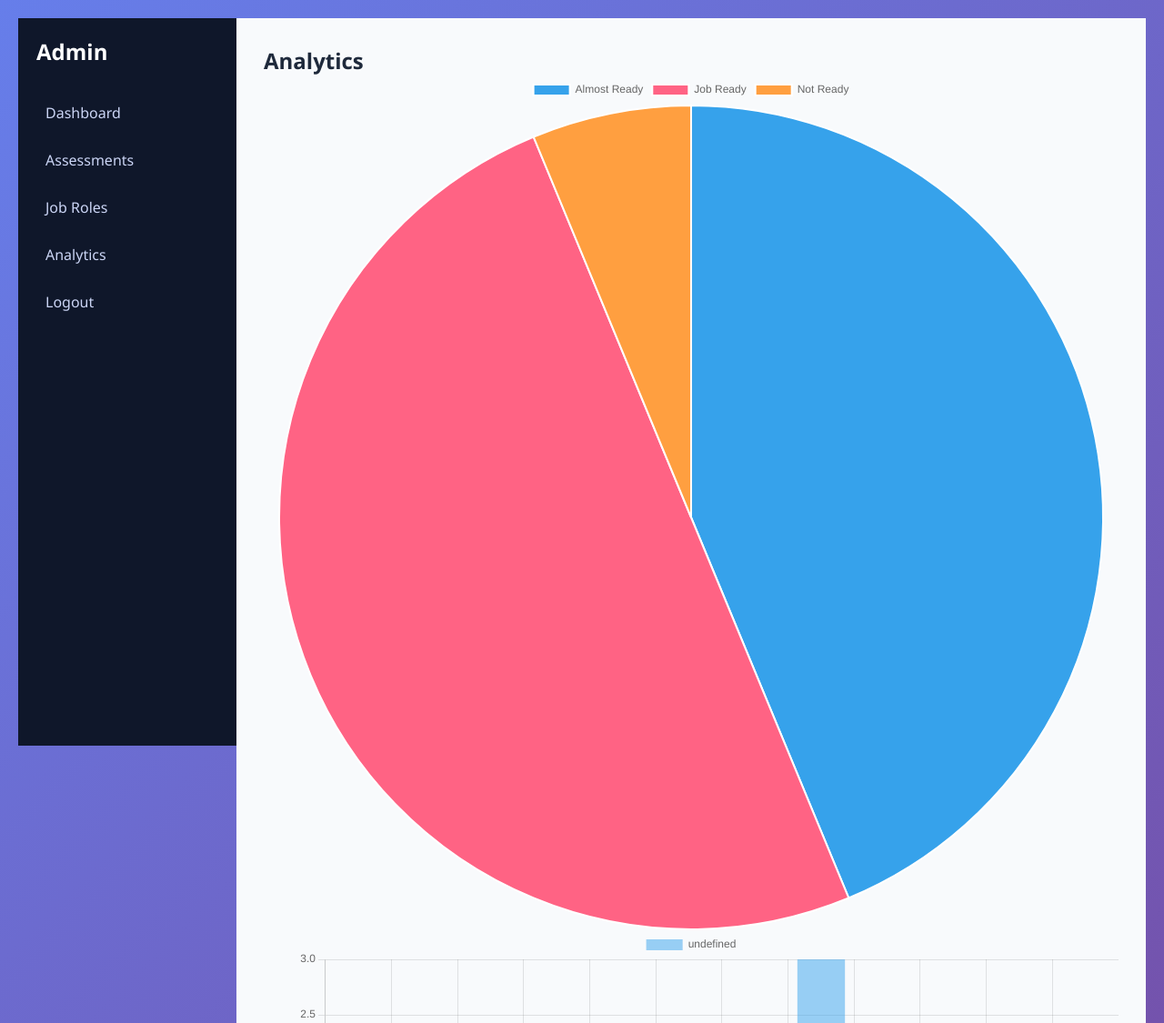
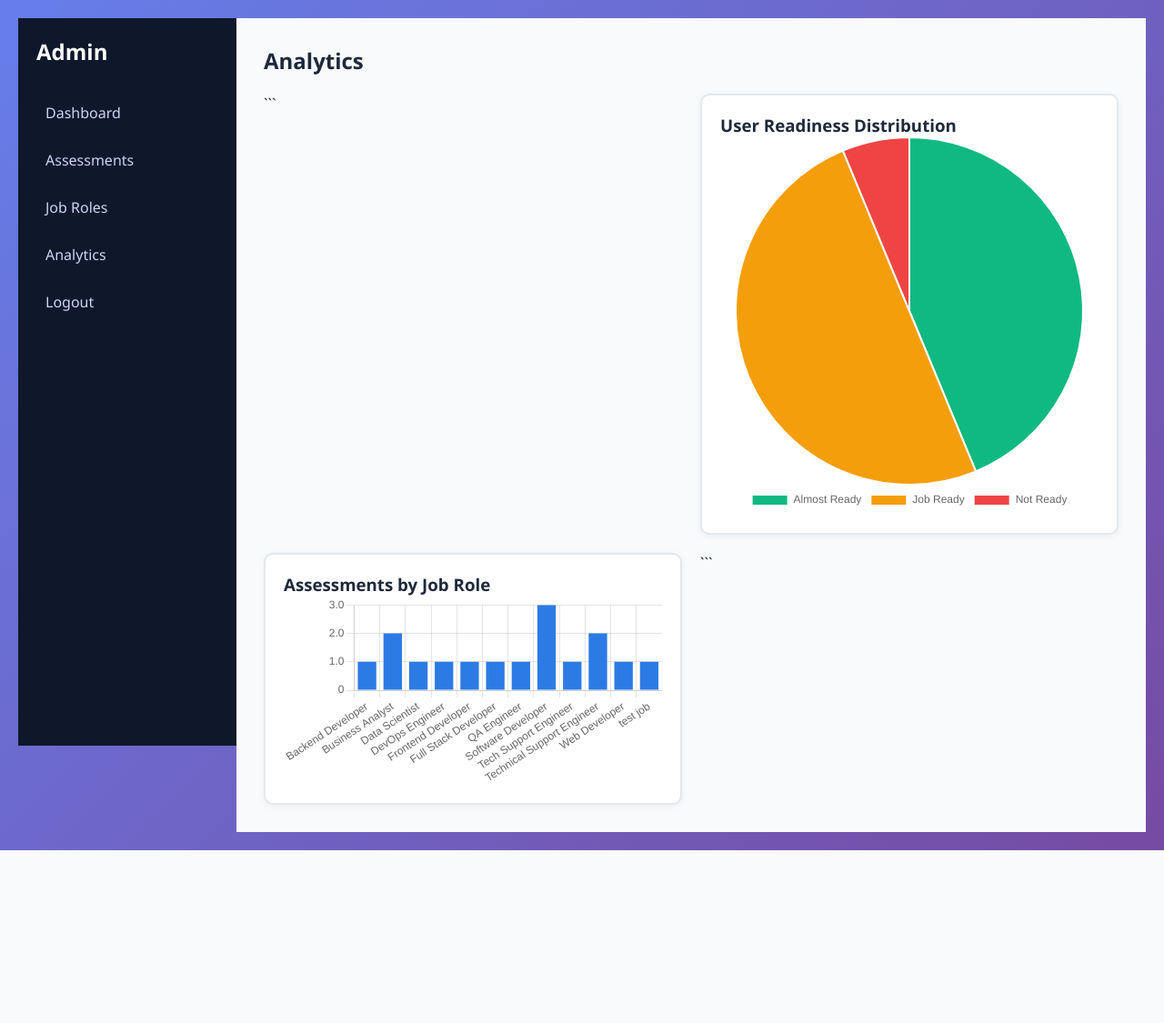
Before and after one commit to jerinsebaastian/HireMind, a Flask app: page /admin/analytics in a window 1280 px wide. Shown: the top 1125 px of the page at 91% size. After the commit the page ends 935 px from the top, so only its background shows below. Run offline with Flask 3, Linux system fonts and the light colour scheme; a user stored in the database is signed in; data comes from the database, SQL or seed files in the repository; both versions use the stored data as it was after the commit; parts of the project's set-up code (start-up, migrations or seed data) failed here and were passed over.

Commit message:
First Final (without UI) - Enhance user role handling and analytics UI; redirect admins to dashboard, save assessments, and improve chart layouts.

````diff
--- a/app.py
+++ b/app.py
@@ -116,9 +116,15 @@
 @app.route('/')
 def select_role():
 
+    # If not logged in → go to login
     if 'user_id' not in session:
         return redirect(url_for('login'))
 
+    # If admin (user_id == 1) → redirect to admin dashboard
+    if session['user_id'] == 1:
+        return redirect(url_for('admin_dashboard'))
+
+    # Normal users → continue as usual
     conn = sqlite3.connect("hiremind.db", timeout=10)
     cursor = conn.cursor()
 
@@ -352,7 +358,7 @@
 
     job_role = request.args.get('job_role')
 
-    conn = sqlite3.connect("hiremind.db", timeout=10)
+    conn = sqlite3.connect("hiremind.db")
     cursor = conn.cursor()
 
     cursor.execute("""
@@ -367,7 +373,6 @@
     """, (session['user_id'],))
 
     rows = cursor.fetchall()
-    conn.close()
 
     user_skills = {row[0]: row[1] for row in rows}
 
@@ -388,10 +393,26 @@
     ]]
 
     readiness = predict_readiness_ml(features)
-
     recommendations = generate_recommendations(gap_details)
 
-    role_suggestions = recommend_roles(user_skills)
+    # ✅ SAVE THIS ASSESSMENT
+    created_at = datetime.now().strftime("%Y-%m-%d %H:%M:%S")
+
+    cursor.execute("""
+        INSERT INTO assessments (user_id, job_role, total_gap, readiness, created_at)
+        VALUES (?, ?, ?, ?, ?)
+    """, (session['user_id'], job_role, total_gap, readiness, created_at))
+
+    assessment_id = cursor.lastrowid
+
+    for skill, level in user_skills.items():
+        cursor.execute("""
+            INSERT INTO user_skills (assessment_id, skill_name, user_level)
+            VALUES (?, ?, ?)
+        """, (assessment_id, skill, level))
+
+    conn.commit()
+    conn.close()
 
     return render_template(
         'result.html',
@@ -399,8 +420,7 @@
         total_gap=total_gap,
         readiness=readiness,
         gap_details=gap_details,
-        recommendations=recommendations,
-        role_suggestions=role_suggestions
+        recommendations=recommendations
     )
 
 @app.route('/save_skill_profile', methods=['POST'])
@@ -554,28 +574,30 @@
     role_id = request.form['id']
     role = request.form['role']
     icon = request.form['icon']
+
     skills = request.form.getlist('skill[]')
     weights = request.form.getlist('weight[]')
 
-    conn = sqlite3.connect("hiremind.db")
+    conn = sqlite3.connect("hiremind.db", timeout=10)
     cursor = conn.cursor()
 
-    # update role
+    # ✅ Update role name + icon
     cursor.execute("""
-        UPDATE job_roles
-        SET role_name=?, icon=?
-        WHERE id=?
+        UPDATE job_roles SET role_name=?, icon=? WHERE id=?
     """, (role, icon, role_id))
 
-    # delete old skills
-    cursor.execute("DELETE FROM job_skills WHERE role_id=?", (role_id,))
+    # ✅ DELETE OLD SKILLS
+    cursor.execute("""
+        DELETE FROM job_skills WHERE role_id=?
+    """, (role_id,))
 
-    # insert new skills
-    for s, w in zip(skills, weights):
-        cursor.execute("""
-            INSERT INTO job_skills (role_id, skill_name, weight)
-            VALUES (?, ?, ?)
-        """, (role_id, s, int(w)))
+    # ✅ INSERT NEW SKILLS
+    for skill, weight in zip(skills, weights):
+        if skill.strip():
+            cursor.execute("""
+                INSERT INTO job_skills (role_id, skill_name, weight)
+                VALUES (?, ?, ?)
+            """, (role_id, skill, int(weight)))
 
     conn.commit()
     conn.close()
--- a/static/style.css
+++ b/static/style.css
@@ -872,3 +872,22 @@
     font-size: 11px;
     margin-left: 6px;
 }
+
+.analytics-container {
+    display: grid;
+    grid-template-columns: 1fr 1fr;
+    gap: 20px;
+}
+
+.chart-card {
+    background: #ffffff;
+    padding: 20px;
+    border-radius: 10px;
+    box-shadow: 0 2px 8px rgba(0,0,0,0.05);
+}
+
+.chart-description {
+    font-size: 14px;
+    color: #555;
+    margin-bottom: 15px;
+}
--- a/templates/admin_analytics.html
+++ b/templates/admin_analytics.html
@@ -1,27 +1,78 @@
 {% extends "admin_base.html" %}
 {% block content %}
 
-<h2>Analytics</h2>
+<h2 style="margin-bottom: 20px;">Analytics</h2>
 
-<canvas id="chart1"></canvas>
-<canvas id="chart2"></canvas>
+<div class="analytics-container">
+
+```
+<!-- Chart 1 -->
+<div class="chart-card">
+    <h3>User Readiness Distribution</h3>
+    <canvas id="chart1"></canvas>
+</div>
+
+<!-- Chart 2 -->
+<div class="chart-card">
+    <h3>Assessments by Job Role</h3>
+    <canvas id="chart2"></canvas>
+</div>
+```
+
+</div>
 
 <script src="https://cdn.jsdelivr.net/npm/chart.js"></script>
 
 <script>
+// Data
+const readinessLabels = {{ readiness | map(attribute=0) | list | tojson }};
+const readinessCounts = {{ readiness | map(attribute=1) | list | tojson }};
+
+const roleLabels = {{ roles | map(attribute=0) | list | tojson }};
+const roleCounts = {{ roles | map(attribute=1) | list | tojson }};
+
+// Pie Chart
 new Chart(document.getElementById('chart1'), {
     type: 'pie',
     data: {
-        labels: {{ readiness | map(attribute=0) | list | tojson }},
-        datasets: [{ data: {{ readiness | map(attribute=1) | list | tojson }} }]
+        labels: readinessLabels,
+        datasets: [{
+            label: 'Readiness',
+            data: readinessCounts,
+            backgroundColor: ['#10b981', '#f59e0b', '#ef4444']
+        }]
+    },
+    options: {
+        plugins: {
+            legend: {
+                position: 'bottom'
+            }
+        }
     }
 });
 
+// Bar Chart
 new Chart(document.getElementById('chart2'), {
     type: 'bar',
     data: {
-        labels: {{ roles | map(attribute=0) | list | tojson }},
-        datasets: [{ data: {{ roles | map(attribute=1) | list | tojson }} }]
+        labels: roleLabels,
+        datasets: [{
+            label: 'Assessments',
+            data: roleCounts,
+            backgroundColor: '#2C7BE5'
+        }]
+    },
+    options: {
+        scales: {
+            y: {
+                beginAtZero: true
+            }
+        },
+        plugins: {
+            legend: {
+                display: false
+            }
+        }
     }
 });
 </script>
--- a/templates/admin_dashboard.html
+++ b/templates/admin_dashboard.html
@@ -6,7 +6,7 @@
 <div class="results-summary">
     <div class="card">Users: {{ total_users }}</div>
     <div class="card">Assessments: {{ total_assessments }}</div>
-    <div class="card">Avg/User: {{ "%.1f"|format(avg) }}</div>
+    <div class="card">Average User Assessments: {{ "%.1f"|format(avg) }}</div>
 </div>
 
 <h3>Recent Assessments</h3>
--- a/templates/admin_job_roles.html
+++ b/templates/admin_job_roles.html
@@ -157,7 +157,7 @@
     return `
     <div class="skill-row">
         <input name="skill[]" value="${skill}" placeholder="Skill" required>
-        <input name="weight[]" type="number" value="${weight}" max="5" required>
+        <input name="weight[]" type="number" value="${weight}" max="5" min="1" required>
 
         <button type="button" onclick="removeSkill(this)">❌</button>
     </div>
````
Also changed, not shown: templates/dashboard.html (+18 -0 lines), hiremind.db, 1 other file.
